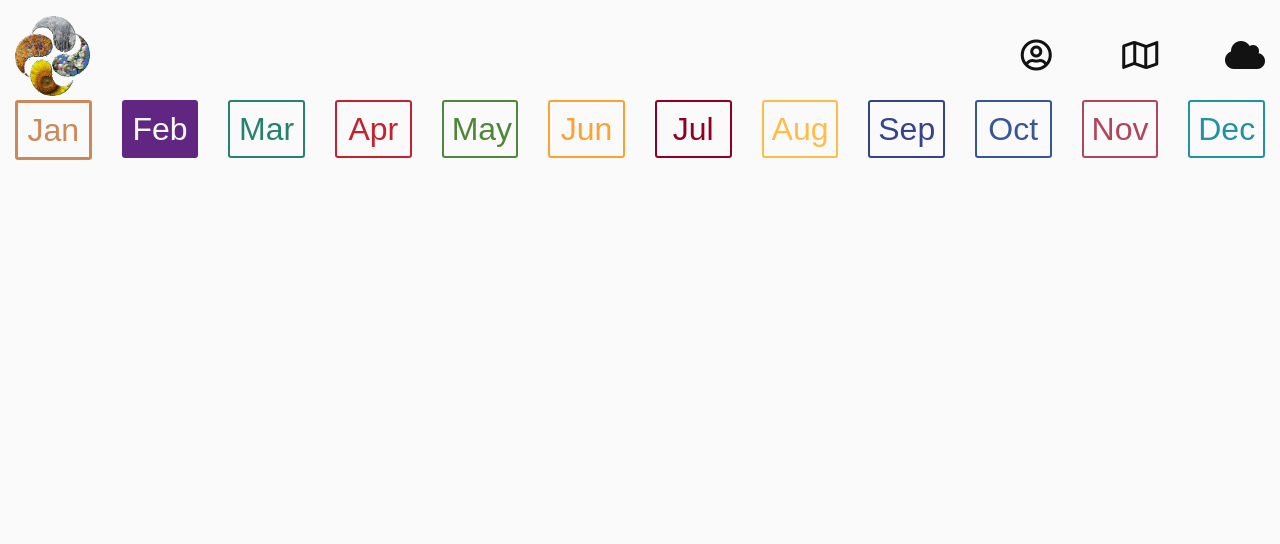
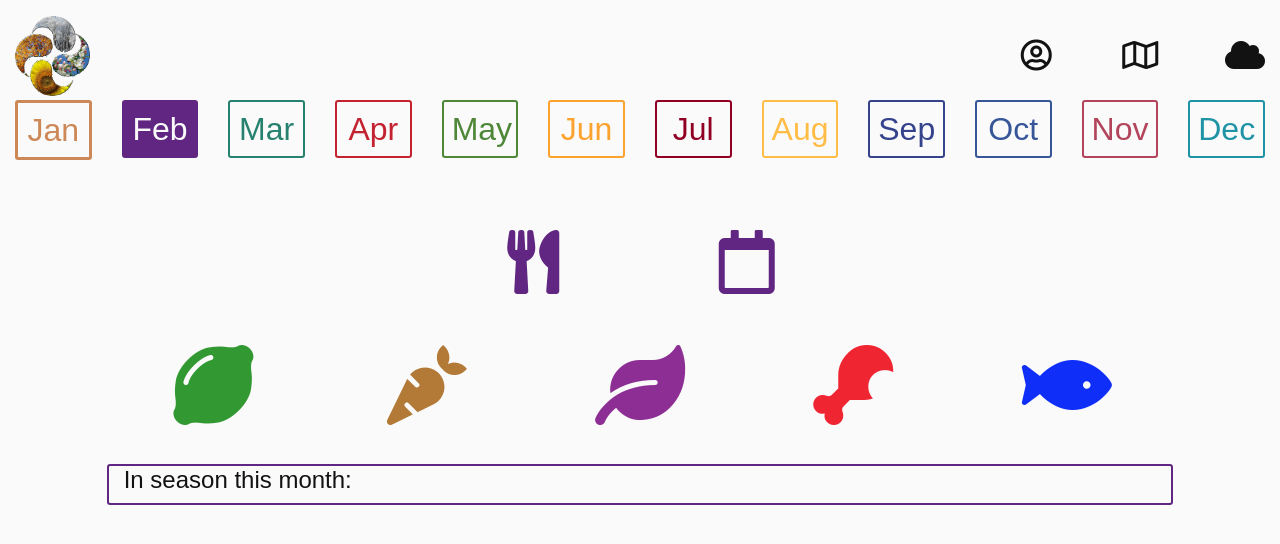
Before and after one commit to jess-bennett/eat-your-seasons, a Django app: page /dashboard/ in a window 1280 px wide. Shown: the top 544 px of the page. Run offline with Django 3.2, Linux system fonts and the light colour scheme; some libraries are stand-ins or nearby versions; some web fonts are replaced.

Commit message:
Add dashboard icons and css

```diff
--- a/dashboard/templates/dashboard/dashboard.html
+++ b/dashboard/templates/dashboard/dashboard.html
@@ -10,5 +10,37 @@
 {% endblock %}
 
 {% block content %}
-            {% include "layout/month-header.html" %}
+    {% include "layout/month-header.html" %}
+    <div class="container-fluid">
+        <div class="row pt-5">
+            <div class="offset-4 col-2 text-center icons-large">
+                <i class="fas fa-utensils"></i>
+            </div>
+            <div class="col-2 text-center icons-large">
+                <i class="far fa-calendar"></i>
+            </div>
+        </div>
+        <div class="row pt-3">
+            <div id="fruit" class="offset-1 col-2 text-center icons-small">
+                <i class="fas fa-lemon"></i>
+            </div>
+            <div id="veg" class="col-2 text-center icons-small">
+                <i class="fas fa-carrot"></i>
+            </div>
+            <div id="herbs" class="col-2 text-center icons-small">
+                <i class="fas fa-leaf"></i>
+            </div>
+            <div id="meat" class="col-2 text-center icons-small">
+                <i class="fas fa-drumstick-bite"></i>
+            </div>
+            <div id="fish" class="col-2 text-center icons-small">
+                <i class="fas fa-fish"></i>
+            </div>
+        </div>
+        <div class="row pt-3">
+            <div id="seasonal-box" class="offset-1 col-10">
+                <h4>In season this month:</h4>
+            </div>
+        </div>
+    </div>
 {% endblock %}
--- a/static/css/base.css
+++ b/static/css/base.css
@@ -14,6 +14,12 @@
     --october: #37569a;
     --november: #b2455c;
     --december: #1f93a6;
+    --fruit: #329932;
+    --veg: #b37a37;
+    --herbs: #8c2e93;
+    --meat: #f02532;
+    --fish: #0f2ef8;
+
 }
 
 .dark-theme {
@@ -32,6 +38,11 @@
     --october: #98b4d4;
     --november: #ed9aae;
     --december: #83dbec;
+    --fruit: #9fd29d;
+    --veg: #cfad67;
+    --herbs: #cd94cc;
+    --meat: #f5979a;
+    --fish: #ae9cfe;
 }
 
 .january.light-theme {
@@ -179,6 +190,7 @@ body {
 
 .month-select h2 {
   padding: 0.5rem;
+  border-radius: 0.2rem;
 }
 
 .month-select.current h2 {
@@ -188,72 +200,105 @@ body {
 
 [id="january-select"] h2 {
     border: 0.2rem solid var(--january);
-    border-radius: 0.2rem;
     color: var(--january);
 }
 
 [id="february-select"] h2 {
     border: 2px solid var(--february);
-    border-radius: 0.2rem;
     color: var(--february);
 }
 
 [id="march-select"] h2 {
     border: 2px solid var(--march);
-    border-radius: 0.2rem;
     color: var(--march);
 }
 
 [id="april-select"] h2 {
     border: 2px solid var(--april);
-    border-radius: 0.2rem;
     color: var(--april);
 }
 
 [id="may-select"] h2 {
     border: 2px solid var(--may);
-    border-radius: 0.2rem;
     color: var(--may);
 }
 
 [id="june-select"] h2 {
     border: 2px solid var(--june);
-    border-radius: 0.2rem;
     color: var(--june);
 }
 
 [id="july-select"] h2 {
     border: 2px solid var(--july);
-    border-radius: 0.2rem;
     color: var(--july);
 }
 
 [id="august-select"] h2 {
     border: 2px solid var(--august);
-    border-radius: 0.2rem;
     color: var(--august);
 }
 
 [id="september-select"] h2 {
     border: 2px solid var(--september);
-    border-radius: 0.2rem;
     color: var(--september);
 }
 
 [id="october-select"] h2 {
     border: 2px solid var(--october);
-    border-radius: 0.2rem;
     color: var(--october);
 }
 
 [id="november-select"] h2 {
     border: 2px solid var(--november);
-    border-radius: 0.2rem;
     color: var(--november);
 }
 
 [id="december-select"] h2 {
     border: 2px solid var(--december);
-    border-radius: 0.2rem;
     color: var(--december);
 }
+
+.icons-large {
+    font-size: 3rem;
+    color: var(--highlights);
+}
+
+.icons-small {
+    font-size: 2rem;
+}
+
+#fruit {
+    color: var(--fruit);
+}
+
+#veg {
+    color: var(--veg);
+}
+
+#herbs {
+    color: var(--herbs);
+}
+
+#meat {
+    color: var(--meat);
+}
+
+#fish {
+    color: var(--fish);
+}
+
+#seasonal-box {
+    border: 2px solid var(--highlights);
+  border-radius: 0.2rem;
+}
+
+@media (min-width: 992px) {
+    .icons-large {
+    font-size: 4rem;
+    color: var(--highlights);
+}
+
+.icons-small {
+    font-size: 5rem;
+}
+}
```
